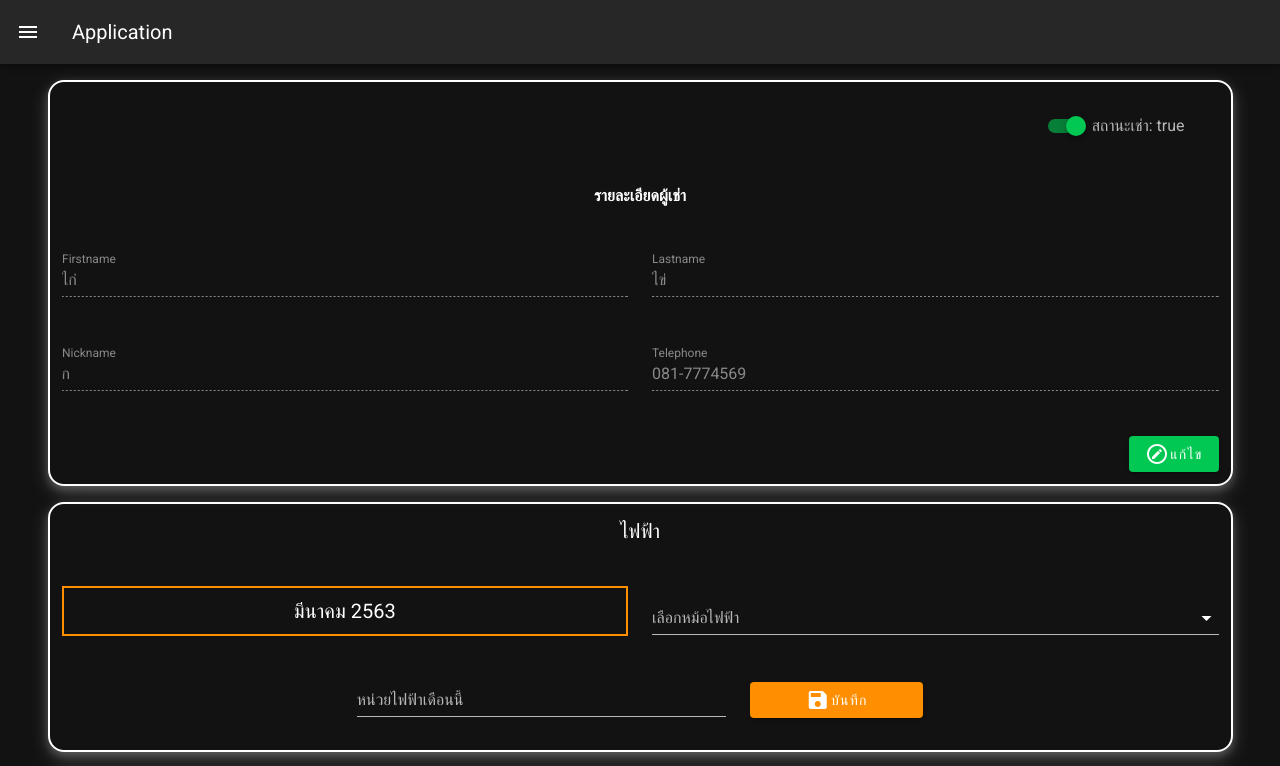
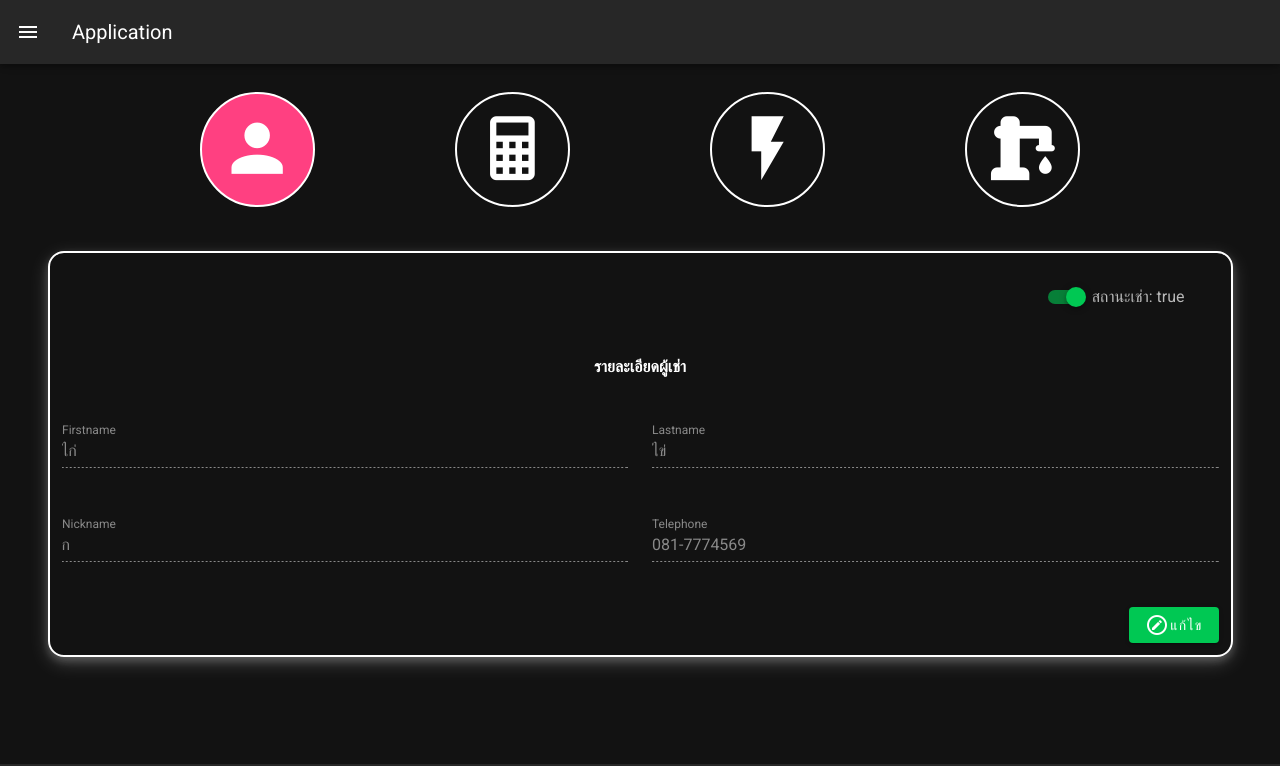
Before and after one commit to gotkk/rmt-frontend, a Vue app: page /tenant/1 in a window 1280 px wide. Shown: the top 766 px of the page. Built offline with nearby package versions, Linux system fonts and the light colour scheme.

Commit message:
update header, menu, move state to tenantDetail, add management

```diff
--- a/src/App.vue
+++ b/src/App.vue
@@ -20,6 +20,8 @@
 import Header from "@/components/layouts/Header.vue";
 import Footer from "@/components/layouts/Footer.vue";
 
+// จัดการ สำหรับเพิ่ม แก้ไข ลบ ผู้เช่า ที่ดิน ไฟฟ้า ประปา
+
 export default {
   name: "App",
   components: {
--- a/src/components/layouts/Header.vue
+++ b/src/components/layouts/Header.vue
@@ -27,7 +27,6 @@
 </template>
 
 <script>
-// https://cdn.materialdesignicons.com/2.0.46/
 
 export default {
   props: {
@@ -53,8 +52,8 @@ export default {
         title: "แจ้งเตือน"
       },
       {
-        path: "/manege",
-        icon: "mdi-calculator",
+        path: "/management",
+        icon: "mdi-google-keep",
         title: "การจัดการ"
       },
       {
--- /dev/null
+++ b/src/components/tenantDetail/Menu.vue
@@ -0,0 +1,80 @@
+<template>
+  <div id="menutenant">
+    <v-container>
+      <div class="menublock">
+
+        <div v-if="active===0" class="menu-item menu-active">
+          <v-icon class="menu-icon">mdi-account</v-icon>
+        </div>
+        <div v-else class="menu-item" @click="handleSelect(0)">
+          <v-icon class="menu-icon">mdi-account</v-icon>
+        </div>
+
+        <div v-if="active===1" class="menu-item menu-active">
+          <v-icon class="menu-icon">mdi-calculator</v-icon>
+        </div>
+        <div v-else class="menu-item" @click="handleSelect(1)">
+          <v-icon class="menu-icon">mdi-calculator</v-icon>
+        </div>
+
+        <div v-if="active===2" class="menu-item menu-active">
+          <v-icon class="menu-icon">mdi-flash</v-icon>
+        </div>
+        <div v-else class="menu-item" @click="handleSelect(2)">
+          <v-icon class="menu-icon">mdi-flash</v-icon>
+        </div>
+
+        <div v-if="active===3" class="menu-item menu-active">
+          <v-icon class="menu-icon">mdi-water-pump</v-icon>
+        </div>
+        <div v-else class="menu-item" @click="handleSelect(3)">
+          <v-icon class="menu-icon">mdi-water-pump</v-icon>
+        </div>
+      </div>
+    </v-container>
+  </div>
+</template>
+
+<script>
+export default {
+  name: "Menu",
+  props:[
+    "active"
+  ],
+  methods: {
+    handleSelect(index) {
+        this.$emit("onSelect", index)
+    }
+  }
+};
+</script>
+
+<style scoped>
+#menutenant .menu-active {
+  background-color: #FF4081;
+}
+#menutenant .menublock {
+  display: flex;
+  justify-content: space-evenly;
+  margin-top: 16px;
+  margin-bottom: 16px;
+}
+#menutenant .menu-item:hover{
+  box-shadow: 0 8px 16px 0 rgba(255, 255, 255, 0.2),
+    0 6px 20px 0 rgba(255, 0, 242, 0.19);
+}
+#menutenant .menu-item {
+  display: flex;
+  justify-content: center;
+  align-items: center;
+  width: 9vw;
+  height: 9vw;
+  border-style: solid;
+  border-width: 2px;
+  border-radius: 5vw;
+  cursor: pointer;
+}
+#menutenant .menu-icon {
+  font-size: 6vw;
+}
+</style>
--- a/src/components/tenantDetail/Water.vue
+++ b/src/components/tenantDetail/Water.vue
@@ -26,7 +26,7 @@
           </div>
         </v-col>
         <v-col cols="6">
-          <v-select v-model="elec" :items="items" clearable label="เลือกหม้อน้ำประปา" color="light-blue darken-2"></v-select>
+          <v-select v-model="wat" :items="items" clearable label="เลือกหม้อน้ำประปา" color="light-blue darken-2"></v-select>
         </v-col>
       </v-row>
 
@@ -53,6 +53,7 @@ export default {
   data() {
     return {
       unitwt: "",
+      wat: "",
       mount: "มีนาคม 2563",
       items: ["default", "vertical"]
     };
--- a/src/router/index.js
+++ b/src/router/index.js
@@ -3,6 +3,7 @@ import VueRouter from 'vue-router'
 import Home from '@/views/Home.vue'
 import Tenant from '@/views/Tenant.vue'
 import TenantDetail from '@/views/TenantDetail.vue'
+import Management from '@/views/Management.vue'
 
 Vue.use(VueRouter)
 
@@ -29,7 +30,12 @@ const routes = [
     path: '/tenant/:id',
     name: 'tenantDetail',
     component: TenantDetail,
-  }
+  },
+  {
+    path: '/management',
+    name: 'management',
+    component: Management,
+  },
 ]
 
 const router = new VueRouter({
--- /dev/null
+++ b/src/views/Management.vue
@@ -0,0 +1,47 @@
+<template>
+  <div id="management">
+    <v-container>
+      <v-row>
+        <v-col cols="4">
+          <div class="menu-item">
+            <v-icon class="menu-icon">mdi-account</v-icon>
+            <span>ผู้เช่า</span>
+            <div>
+              <v-btn class="mx-2" fab dark small color="light-blue lighten-1">
+                <v-icon dark>mdi-plus</v-icon>
+              </v-btn>
+              <v-btn class="mx-2" fab dark small color="amber darken-3">
+                <v-icon dark>mdi-pencil</v-icon>
+              </v-btn>
+              <v-btn class="mx-2" fab dark small color="red darken-1">
+                <v-icon dark>mdi-delete</v-icon>
+              </v-btn>
+            </div>
+          </div>
+        </v-col>
+      </v-row>
+    </v-container>
+  </div>
+</template>
+
+<script>
+export default {
+  name: "Management"
+};
+</script>
+
+<style scoped>
+#management .menu-icon {
+  font-size: 6vw;
+}
+#management .menu-item {
+  /* background-color: aquamarine; */
+  border-style: solid;
+  border-width: 2px;
+  display: flex;
+  flex-direction: column;
+  justify-content: center;
+  align-items: center;
+  padding: 16px;
+}
+</style>
--- a/src/views/TenantDetail.vue
+++ b/src/views/TenantDetail.vue
@@ -1,25 +1,32 @@
 <template>
   <div id="tenantdetail">
-    <Personalinfo :personinfo="tenant" />
-    <Electronic />
-    <Water />
+    <Menu @onSelect="handleSelectTenant" :active="menuactive" />
+    <Personalinfo v-if="menuactive===0" :personinfo="tenant" />
+    <RentDetail v-else-if="menuactive===1" />
+    <Electronic v-else-if="menuactive===2" />
+    <Water v-else-if="menuactive===3" />
   </div>
 </template>
 
 <script>
-import Personalinfo from "../components/tenantDetail/Personalinfo.vue";
-import Electronic from "../components/tenantDetail/Electronic";
-import Water from "../components/tenantDetail/Water";
+import Personalinfo from '../components/tenantDetail/Personalinfo';
+import Electronic from '../components/tenantDetail/Electronic';
+import Water from '../components/tenantDetail/Water';
+import Menu from '../components/tenantDetail/Menu';
+import RentDetail from '../components/tenantDetail/RentDetail';
 
 export default {
   name: "TenantDetail",
   components: {
     Personalinfo,
     Electronic,
-    Water
+    Water,
+    Menu,
+    RentDetail
   },
   data() {
     return {
+      menuactive: 0,
       tenant: {
         fname: "ไก่",
         lname: "ไข่",
@@ -27,6 +34,11 @@ export default {
         tel: "081-7774569"
       }
     };
+  },
+  methods: {
+    handleSelectTenant(index) {
+      this.menuactive = index;
+    }
   }
 };
 </script>
```
